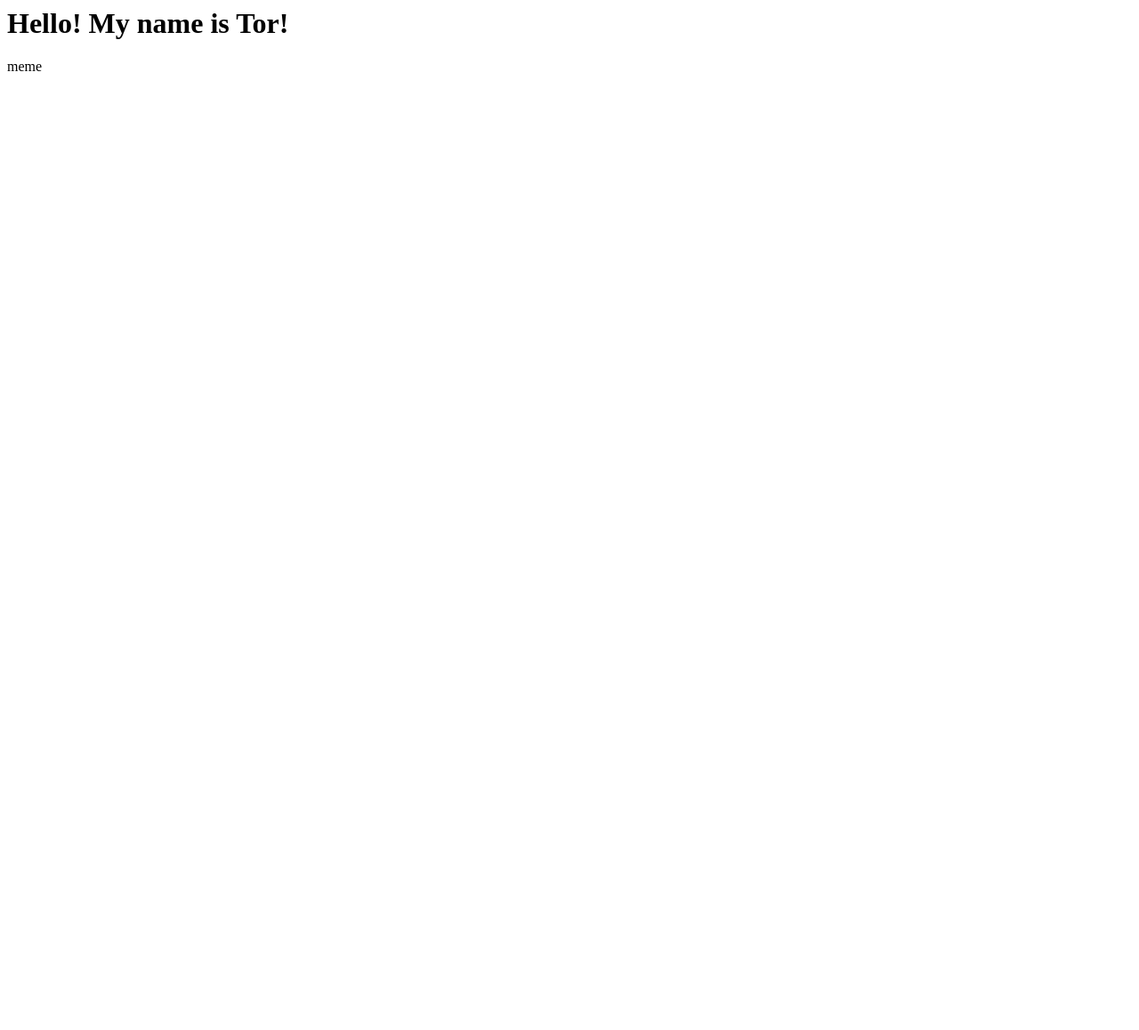
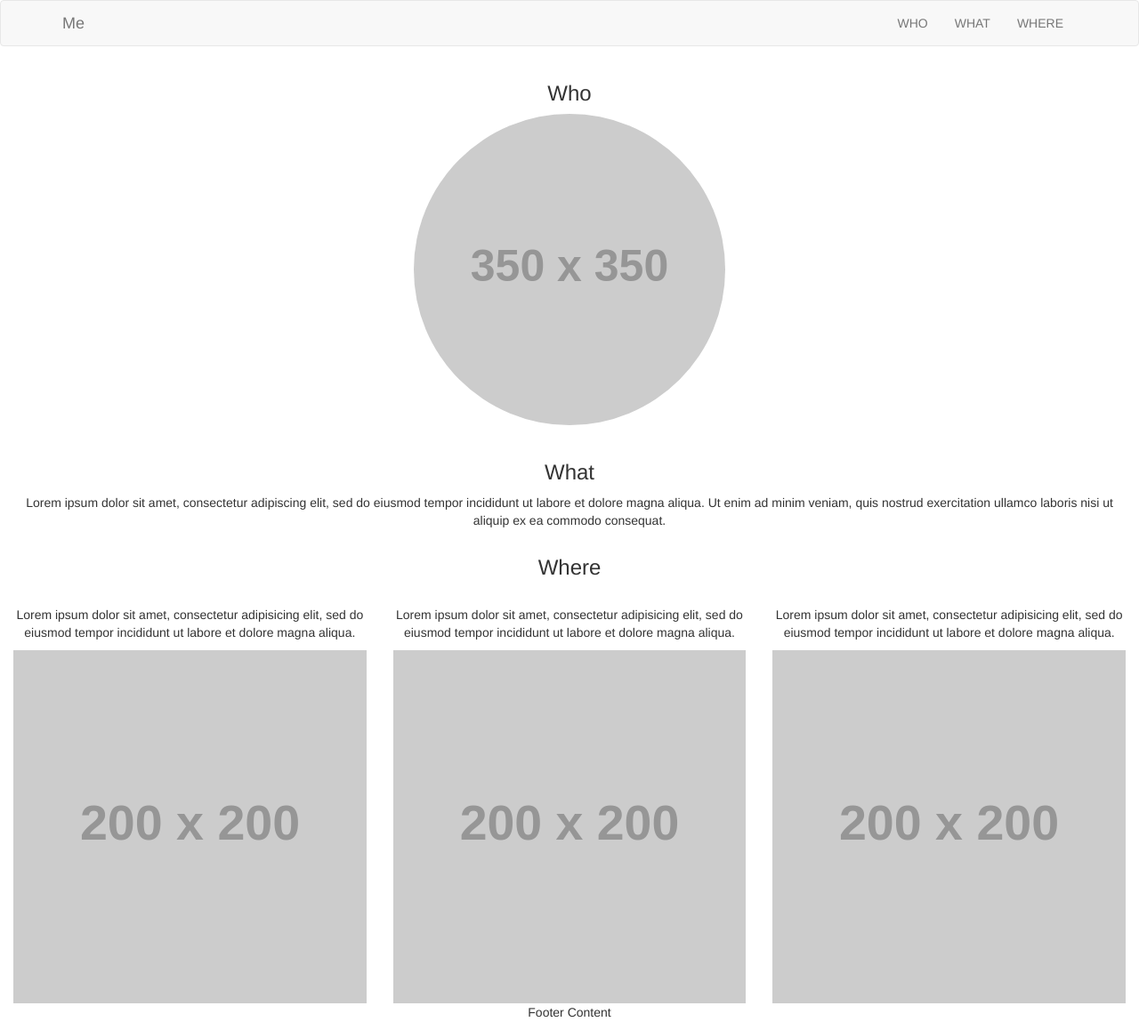
Before and after one commit to troycarson/torleif-nielsen.github.io, a plain HTML site: page index.html in a window 1280 px wide. Shown: the whole page at 89% size. Before the commit the page ends 800 px from the top, so only its background shows below. Drawn offline with nearby package versions, Linux system fonts and the light colour scheme; placeholder pictures from the web are drawn by us.

Commit message:
Add basic scaffold for page based off w3schools 'Me' template.

```diff
--- a/index.html
+++ b/index.html
@@ -1,2 +1,74 @@
-<h1>Hello! My name is Tor!</h1>
-meme
+<!DOCTYPE html>
+<html lang="en">
+<head>
+  <title>Tor's Page</title>
+  <meta charset="utf-8">
+  <meta name="viewport" content="width=device-width, initial-scale=1">
+  <link rel="stylesheet" href="http://maxcdn.bootstrapcdn.com/bootstrap/3.3.6/css/bootstrap.min.css">
+  <link href="http://fonts.googleapis.com/css?family=Montserrat" rel="stylesheet">
+  <script src="https://ajax.googleapis.com/ajax/libs/jquery/1.12.0/jquery.min.js"></script>
+  <script src="http://maxcdn.bootstrapcdn.com/bootstrap/3.3.6/js/bootstrap.min.js"></script>
+  <link rel="stylesheet" type="text/css" href="style.css">
+</head>
+<body>
+
+<!-- Navbar -->
+<nav class="navbar navbar-default">
+  <div class="container">
+    <div class="navbar-header">
+      <button type="button" class="navbar-toggle" data-toggle="collapse" data-target="#myNavbar">
+        <span class="icon-bar"></span>
+        <span class="icon-bar"></span>
+        <span class="icon-bar"></span>
+      </button>
+      <a class="navbar-brand" href="#">Me</a>
+    </div>
+    <div class="collapse navbar-collapse" id="myNavbar">
+      <ul class="nav navbar-nav navbar-right">
+        <li><a href="#">WHO</a></li>
+        <li><a href="#">WHAT</a></li>
+        <li><a href="#">WHERE</a></li>
+      </ul>
+    </div>
+  </div>
+</nav>
+
+<!-- First -->
+<div class="container-fluid bg-1 text-center">
+  <h3 class="margin">Who</h3>
+  <img src="http://placehold.it/350x350" class="img-responsive img-circle margin" style="display:inline" alt="Tor" width="350" height="350">
+  <h3></h3>
+</div>
+
+<!-- Second -->
+<div class="container-fluid bg-2 text-center">
+  <h3 class="margin">What</h3>
+  <p>Lorem ipsum dolor sit amet, consectetur adipiscing elit, sed do eiusmod tempor incididunt ut labore et dolore magna aliqua. Ut enim ad minim veniam, quis nostrud exercitation ullamco laboris nisi ut aliquip ex ea commodo consequat. </p>
+</div>
+
+<!-- Third -->
+<div class="container-fluid bg-3 text-center">
+  <h3 class="margin">Where</h3><br>
+  <div class="row">
+    <div class="col-md-4">
+      <p>Lorem ipsum dolor sit amet, consectetur adipisicing elit, sed do eiusmod tempor incididunt ut labore et dolore magna aliqua.</p>
+      <img src="http://placehold.it/200x200" class="img-responsive margin" style="width:100%" alt="Image">
+    </div>
+    <div class="col-md-4">
+      <p>Lorem ipsum dolor sit amet, consectetur adipisicing elit, sed do eiusmod tempor incididunt ut labore et dolore magna aliqua.</p>
+      <img src="http://placehold.it/200x200" class="img-responsive margin" style="width:100%" alt="Image">
+    </div>
+    <div class="col-md-4">
+      <p>Lorem ipsum dolor sit amet, consectetur adipisicing elit, sed do eiusmod tempor incididunt ut labore et dolore magna aliqua.</p>
+      <img src="http://placehold.it/200x200" class="img-responsive margin" style="width:100%" alt="Image">
+    </div>
+  </div>
+</div>
+
+<!-- Footer -->
+<footer class="container-fluid bg-4 text-center">
+  <p>Footer Content</p>
+</footer>
+
+</body>
+</html>
--- /dev/null
+++ b/style.css
@@ -0,0 +1 @@
+/* Place all CSS rules in this file */
```
